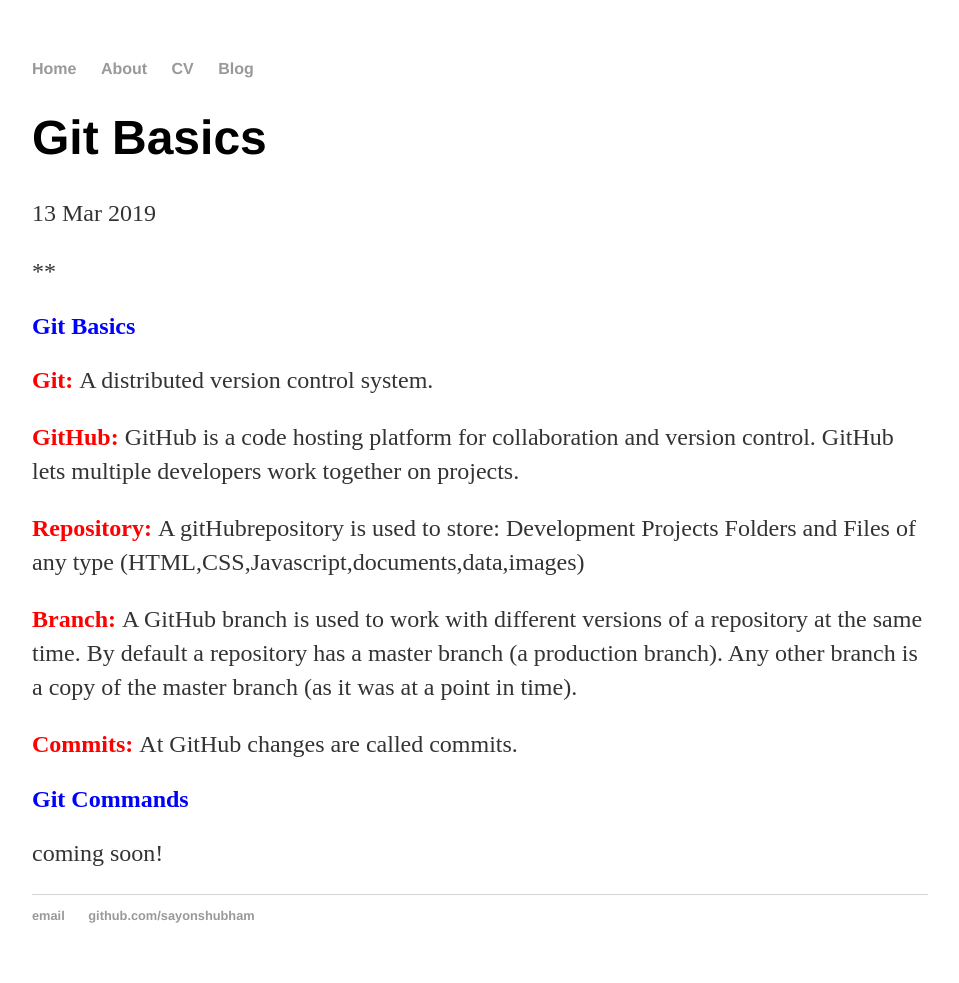
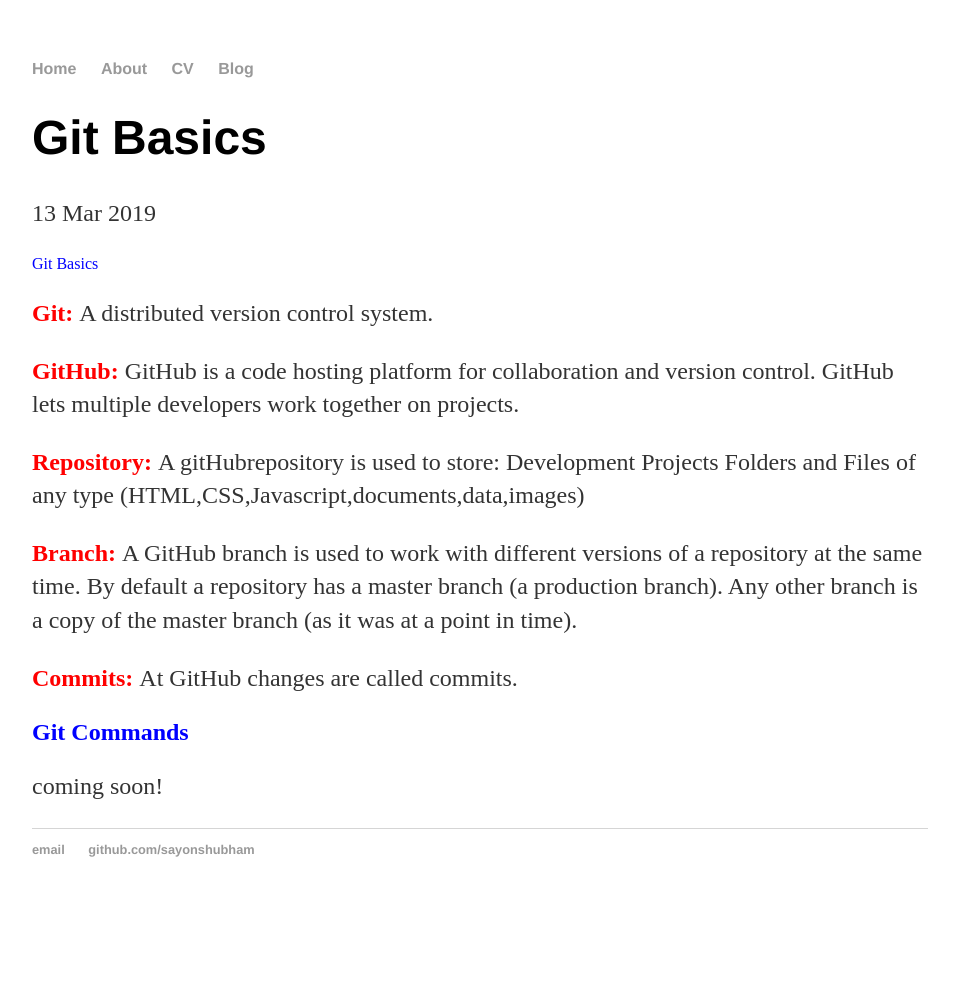
Before and after one commit to sayonshubham/sayonshubham.github.io, a Jekyll site: the page built from _posts/2019-03-13-Git Basics.md, in a window 1280 px wide. Shown: the whole page, without its empty margins (160-1119 px from the left). Built offline with Jekyll 4.4.1, drawn with Linux system fonts in a browser that asks for light colours; after the commit the page ends 917 px from its top, so only the background shows below that.

Commit message:
Update 2019-03-13-Git Basics.md

```diff
--- a/_posts/2019-03-13-Git Basics.md
+++ b/_posts/2019-03-13-Git Basics.md
@@ -3,9 +3,9 @@
 title: "Git Basics"
 date: 2019-03-13
 ---
-**
 
-## <font color=blue>Git Basics</font>
+
+ <font color=blue>Git Basics</font>
 
 <p><font color="red"><b>Git: </b></font>A distributed version control system.</p>
 
```
